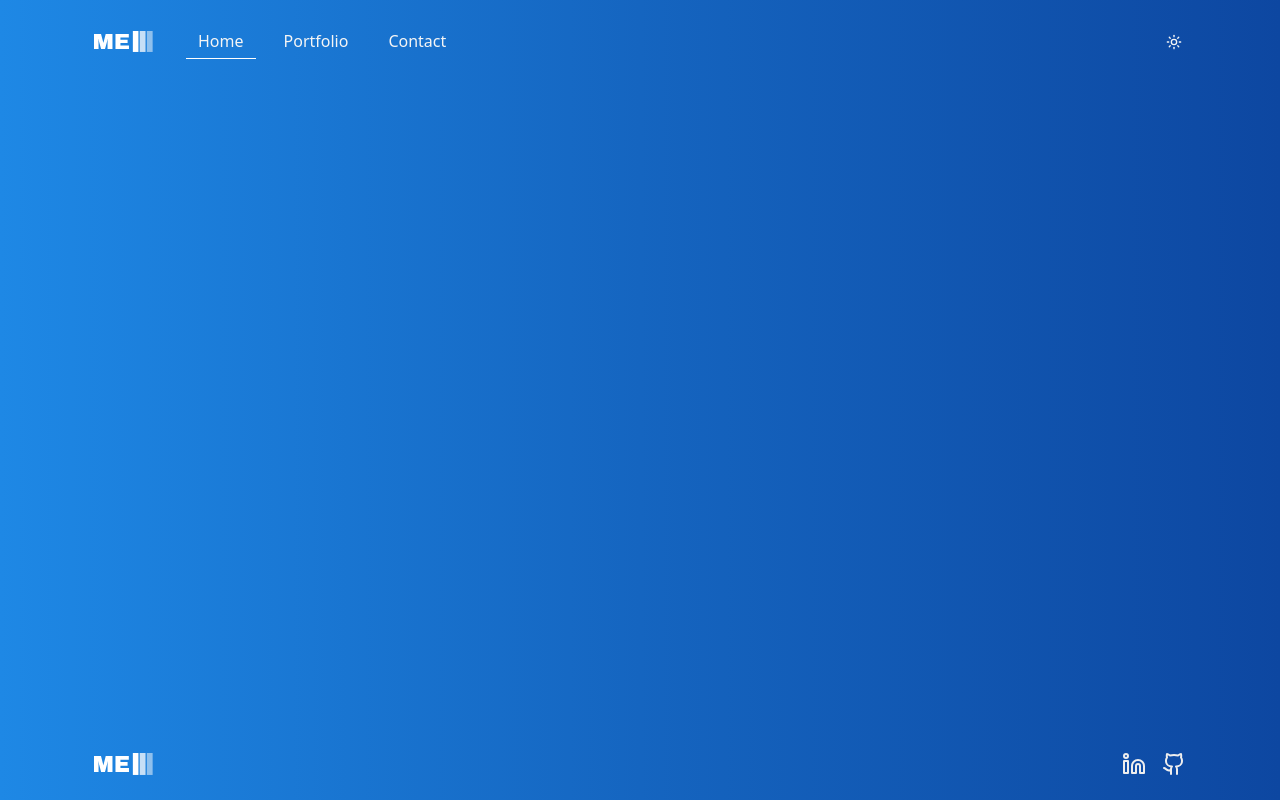
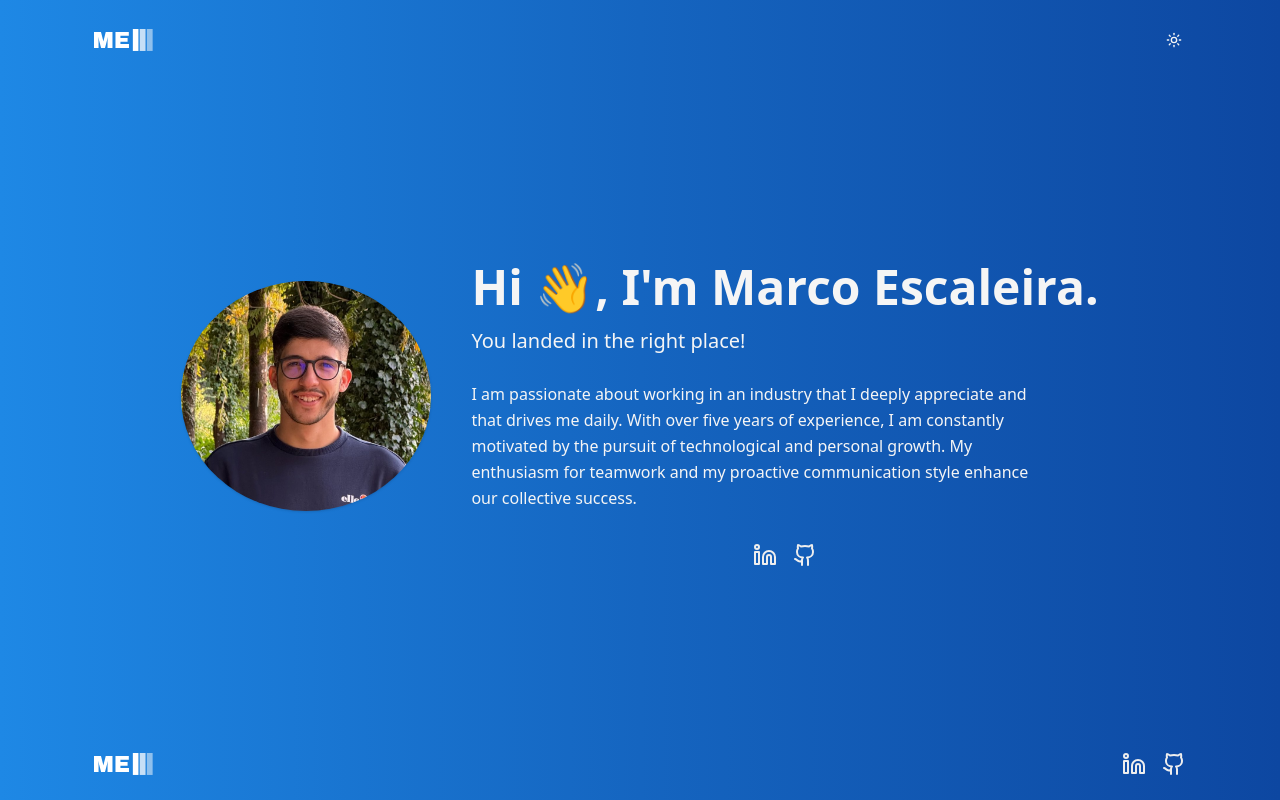
Before and after one commit to MarcoEscaleira/portfolio, a Next.js app: page / in a window 1280 px wide. Built offline with nearby package versions, Linux system fonts and the light colour scheme.

Commit message:
feat: settle simple temporary homepage

```diff
--- a/src/components/layout/Header.tsx
+++ b/src/components/layout/Header.tsx
@@ -1,6 +1,5 @@
 import { FC } from "react";
 import Image from "next/image";
-import Link from "next/link";
 import { useRouter } from "next/router";
 import { ThemeSwitcher } from "src/components/ThemeSwitcher";
 
@@ -12,24 +11,24 @@ export const Header: FC = () => {
       <div className="container mx-auto flex flex-col items-center justify-between space-y-4 p-6 sm:flex-row sm:space-y-0">
         <section className="flex items-center">
           <Image src="/logo-white.svg" alt="logo-marco" height={60} width={60} loading="lazy" />
-          <nav className="ml-8 flex gap-4">
-            {[
-              ["Home", "/"],
-              ["Portfolio", "/portfolio"],
-              ["Contact", "/contact"],
-            ].map(([title, path]) => {
-              const isActiveClass = router.pathname === path ? "border-b border-b-white text-slate-200" : "";
-              return (
-                <Link
-                  key={path}
-                  href={path}
-                  className={`hover:text-slate-200 px-3 py-2 font-medium hover:border-b hover:border-b-white ${isActiveClass}`}
-                >
-                  {title}
-                </Link>
-              );
-            })}
-          </nav>
+          {/*<nav className="ml-8 flex gap-4">*/}
+          {/*  {[*/}
+          {/*    ["Home", "/"],*/}
+          {/*    ["Portfolio", "/portfolio"],*/}
+          {/*    ["Contact", "/contact"],*/}
+          {/*  ].map(([title, path]) => {*/}
+          {/*    const isActiveClass = router.pathname === path ? "border-b border-b-white text-slate-200" : "";*/}
+          {/*    return (*/}
+          {/*      <Link*/}
+          {/*        key={path}*/}
+          {/*        href={path}*/}
+          {/*        className={`hover:text-slate-200 px-3 py-2 font-medium hover:border-b hover:border-b-white ${isActiveClass}`}*/}
+          {/*      >*/}
+          {/*        {title}*/}
+          {/*      </Link>*/}
+          {/*    );*/}
+          {/*  })}*/}
+          {/*</nav>*/}
         </section>
         <section>
           <ThemeSwitcher />
--- a/src/pages/contact.tsx
+++ b/src/pages/contact.tsx
@@ -6,9 +6,9 @@ export default function Contact() {
   return (
     <section className="container h-full w-full lg:flex">
       <div className="flex w-full flex-col justify-center p-8 lg:w-1/2 lg:px-12 xl:px-32">
-        <h1 className="text-2xl font-semibold capitalize text-sky-200 dark:text-white lg:text-3xl">contact me.</h1>
+        <h1 className="text-sky-200 text-2xl font-semibold capitalize dark:text-white lg:text-3xl">contact me.</h1>
 
-        <p className="mt-4 text-sky-100 dark:text-gray-400">
+        <p className="text-sky-100 mt-4 dark:text-gray-400">
           Feel free to reach out with any questions or thoughts. I&apos;m all ears and eager to connect!
         </p>
 
@@ -28,39 +28,9 @@ export default function Contact() {
       </div>
 
       <div className="flex w-full flex-col justify-center p-8 pt-0 lg:w-1/2 lg:px-12 xl:px-24 ">
-        <form>
-          <div className="-mx-2 md:flex md:items-center">
-            <div className="flex-1 px-2">
-              <label className="mb-2 block text-sm text-gray-200">Full Name</label>
-              <input
-                type="text"
-                placeholder="Your name"
-                className="mt-2 block w-full rounded-md border border-gray-200 bg-gray-100 px-5 py-3 text-gray-700 placeholder-gray-400 focus:border-blue-400 focus:outline-none focus:ring focus:ring-blue-400 focus:ring-opacity-40 dark:border-gray-700 dark:bg-gray-900 dark:text-gray-300 dark:placeholder-gray-600 dark:focus:border-blue-400"
-              />
-            </div>
-
-            <div className="mt-4 flex-1 px-2 md:mt-0">
-              <label className="mb-2 block text-sm text-gray-200">Email address</label>
-              <input
-                type="email"
-                placeholder="name@gmail.com"
-                className="mt-2 block w-full rounded-md border border-gray-200 bg-gray-100 px-5 py-3 text-gray-700 placeholder-gray-400 focus:border-blue-400 focus:outline-none focus:ring focus:ring-blue-400 focus:ring-opacity-40 dark:border-gray-700 dark:bg-gray-900 dark:text-gray-300 dark:placeholder-gray-600 dark:focus:border-blue-400"
-              />
-            </div>
-          </div>
-
-          <div className="mt-4 w-full">
-            <label className="mb-2 block text-sm text-gray-200">Message</label>
-            <textarea
-              className="mt-2 block h-32 w-full rounded-md border border-gray-200 bg-gray-100 px-5 py-3 text-gray-700 placeholder-gray-400 focus:border-blue-400 focus:outline-none focus:ring focus:ring-blue-400 focus:ring-opacity-40 dark:border-gray-700 dark:bg-gray-900 dark:text-gray-300 dark:placeholder-gray-600 dark:focus:border-blue-400 md:h-56"
-              placeholder="Your message..."
-            ></textarea>
-          </div>
-
-          <Button fullWidth color="blue" className="mt-4">
-            Get in touch
-          </Button>
-        </form>
+        <Button fullWidth color="blue" className="mt-4">
+          Get in touch
+        </Button>
       </div>
     </section>
   );
--- a/src/pages/index.tsx
+++ b/src/pages/index.tsx
@@ -1,7 +1,45 @@
+import { Typography } from "@material-tailwind/react";
+import { Github, Linkedin } from "lucide-react";
+import Image from "next/image";
+import Link from "next/link";
+
 export default function Home() {
   return (
-    <div>
+    <div className="container flex items-center justify-center">
+      <Image src="/marco.jpg" alt="Marco's face" width={250} height={250} className="rounded-[50%] shadow" />
+      <div className="ml-10">
+        <Typography variant="h1" className="mb-2">
+          Hi 👋, I&apos;m Marco Escaleira.
+        </Typography>
+        <Typography variant="lead" className="mb-6">
+          You landed in the right place!
+        </Typography>
+        <Typography variant="paragraph" className="mb-8 max-w-[580px]">
+          I am passionate about working in an industry that I deeply appreciate and that drives me daily. With over five
+          years of experience, I am constantly motivated by the pursuit of technological and personal growth. My
+          enthusiasm for teamwork and my proactive communication style enhance our collective success.
+        </Typography>
 
+        <div className="flex justify-center">
+          <Link
+            href="https://www.linkedin.com/in/marco-escaleira00/"
+            target="_blank"
+            className="mx-2 text-gray-200 transition-colors duration-300 hover:text-blue-500 dark:text-gray-300 dark:hover:text-blue-400"
+            aria-label="LinkedIn"
+          >
+            <Linkedin />
+          </Link>
+
+          <Link
+            href="https://github.com/MarcoEscaleira"
+            target="_blank"
+            className="mx-2 text-gray-200 transition-colors duration-300 hover:text-blue-500 dark:text-gray-300 dark:hover:text-blue-400"
+            aria-label="Github"
+          >
+            <Github />
+          </Link>
+        </div>
+      </div>
     </div>
   );
 }
```
Also changed, not shown: public/marco.jpg (added).
